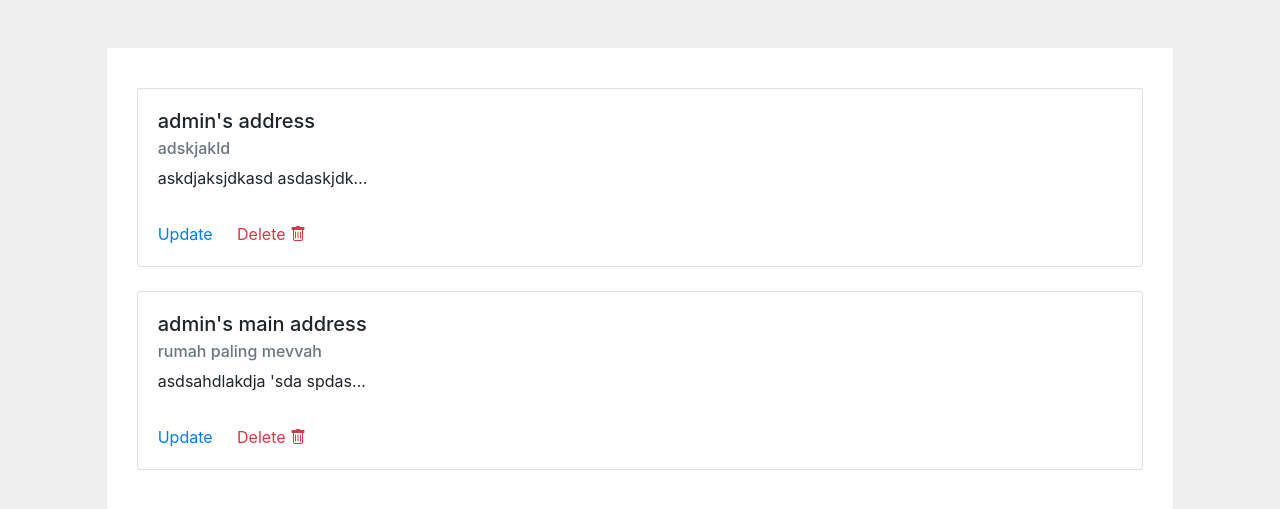
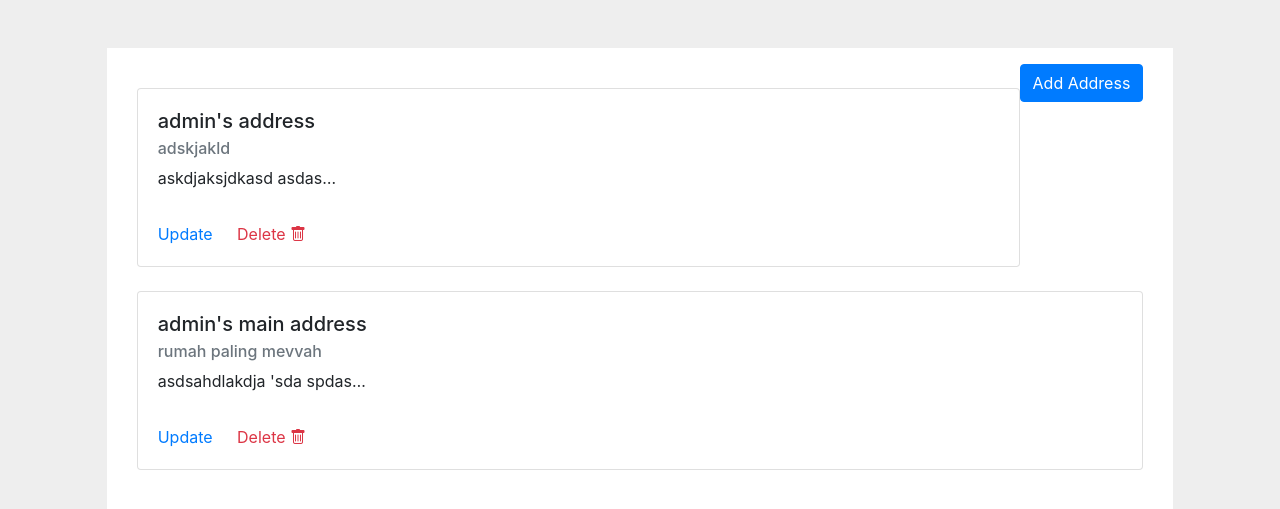
Before and after one commit to annisa-maharani/portfolio, a Django app: page /profile/address in a window 1280 px wide. Shown: the part 56-565 px from the top of the page. Run offline with Django 3.2, Linux system fonts and the light colour scheme; a user stored in the database is signed in; data comes from the database, SQL or seed files in the repository; both versions use the stored data as it was after the commit; some libraries are stand-ins or nearby versions.

Commit message:
address bulild

```diff
--- a/beauty/models.py
+++ b/beauty/models.py
@@ -53,7 +53,6 @@
 
 class Address(models.Model):
     user = models.ForeignKey(User, on_delete=models.CASCADE)
-    address_link = models.SlugField(default='', max_length=255)
     phone = models.CharField(max_length=255, verbose_name="Nomor Telepon : ", default='', null=True, blank=True)
     address_link = models.SlugField(max_length=255)
     post_code = models.CharField(max_length=255)
--- a/beauty/templates/beauty/address.html
+++ b/beauty/templates/beauty/address.html
@@ -5,7 +5,8 @@
 {% block content %}
 <div class="row mx-auto my-5">
     <div class="col-10 col-lg-10 mx-auto bg-white py-3">
-        <div class="container bg-white">
+        <div class="container-fluid"><a href="{% url 'beauty:add-address' %}" class="btn btn-primary float-right">Add Address</a></div>
+        <div class="container mt-3 bg-white">
             {% for add in address %}
             <div class="card my-4">
                 <div class="card-body">
@@ -23,7 +24,7 @@
                         {% endif %}
                     </div>
                     <a href="{% url 'beauty:update-address' add.address_link %}" class="card-link"> Update </a>
-                    <a href="#" class="card-link text-danger"> Delete <i class="bi bi-trash"></i> </a>
+                    <a href="{% url 'beauty:delete-address' add.address_link %}" class="card-link text-danger"> Delete <i class="bi bi-trash"></i> </a>
                 </div>
             </div>
             {% endfor %}
--- a/beauty/templates/beauty/forms.html
+++ b/beauty/templates/beauty/forms.html
@@ -16,3 +16,9 @@
     </div>
 </div>
 {% endblock %}
+
+{% block js %}
+<script type="text/javascript">
+    document.getElementById('id_phone').placeholder = "Fill this field if you different phone number";
+</script>
+{% endblock %}
--- a/beauty/urls.py
+++ b/beauty/urls.py
@@ -6,7 +6,6 @@
 urlpatterns = [
     path('', MainPage.as_view(), name='home'),
     path('post-list', PageListView.as_view(), name='list'),
-    path('address/create', AddAddressView.as_view(), name='add-address'),
     path('add-subs', AddSubscriber.as_view(), name='add-subs'),
     path('<link>/comment', AddComment.as_view(), name='add-comment'),
     path('<link>/like', add_likes, name='like'),
@@ -16,8 +15,9 @@
     path('profile', ProfileView.as_view(), name='profile'),
     path('profile/update/profile', UpdateProfileView.as_view(), name='update-profile'),
     path('profile/address', AddressList.as_view(), name='address-list'),
+    path('profile/address/create', AddAddressView.as_view(), name='add-address'),
     path('profile/address/<slug:address_link>', UpdateAddress.as_view(), name='update-address'),
-
+    path('profile/address/<slug:addderss_link>/delete', AddressDelete.as_view(), name='delete-address'),
 ]
 
 urlpatterns += [
--- a/beauty/views.py
+++ b/beauty/views.py
@@ -77,7 +77,7 @@
             form.instance.user = self.request.user
             form.save()
 
-        return redirect(url) if url and url is not None else redirect('beauty:profile')
+        return redirect(url) if url and url is not None else redirect('beauty:address-list')
 
     @method_decorator(login_required(login_url='/accounts/login/'))
     def dispatch(self, request, *args, **kwargs):
@@ -91,6 +91,20 @@
     query_pk_and_slug = True
     slug_field = 'address_link'
     slug_url_kwarg = 'address_link'
+
+    def get_success_url(self):
+        return reverse('beauty:address-list')
+
+
+class AddressDelete(DeleteView):
+    model = Address
+    template_name = 'beauty/forms.html'
+    query_pk_and_slug = True
+    slug_field = 'address_link'
+    slug_url_kwarg = 'address_link'
+
+    def get_success_url(self):
+        return reverse('beauty:address-list')
 
 
 class AddSubscriber(CreateView):
```
Also changed, not shown: db.sqlite3.
